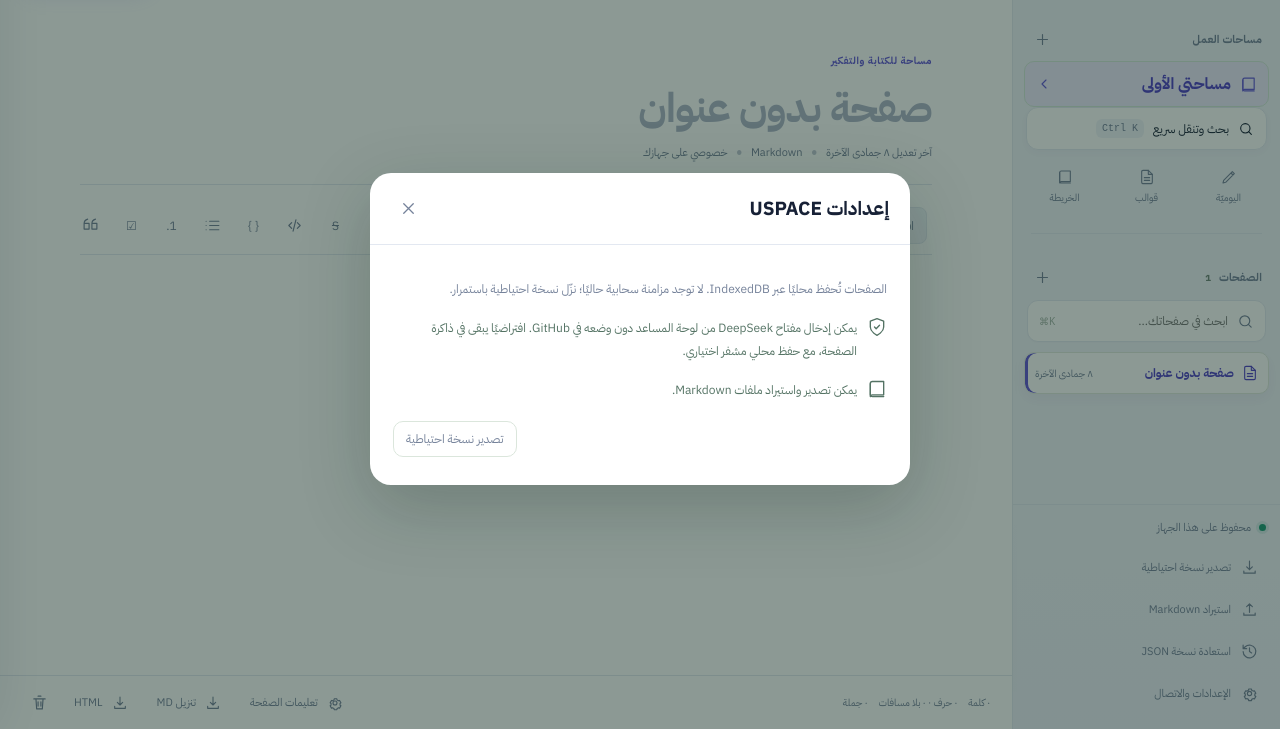
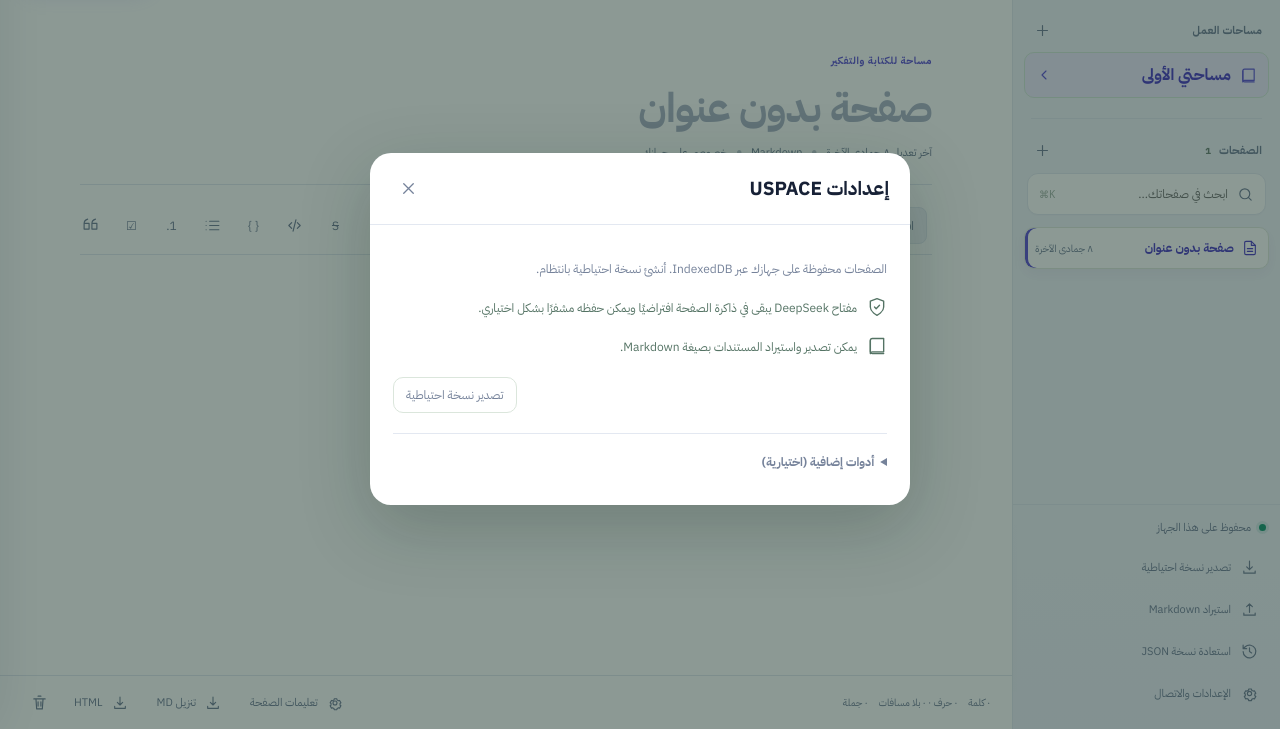
Before and after one commit to Meshal515/MMW, a website with bundled scripts: page uspace/index.html in a window 1280 px wide. Both pictures are taken after a click on the button "الإعدادات والاتصال". Shown: the part 71-800 px from the top of the page. Built offline with nearby package versions, Linux system fonts and the light colour scheme.

Commit message:
fix(uspace): restore the original simple sidebar
* fix(uspace): restore minimal sidebar and move advanced knowledge tools into Settings

* test(uspace): enforce clean classic sidebar while retaining advanced tools under settings

* style(uspace): restore compact classic sidebar spacing and discreet advanced settings section

* test(uspace): align sidebar contract with restored compact layout

```diff
--- a/uspace/src/main.js
+++ b/uspace/src/main.js
@@ -54,19 +54,9 @@ function renderShell(){
     <div class="brand"><div class="brand-mark" aria-label="USPACE"><img class="brand-logo" src="/icons/icon.svg" alt="شعار USPACE الثابت" width="42" height="42"/></div><div class="brand-title"><b>USPACE</b><span>YOUR KNOWLEDGE STUDIO · v0.4</span></div><button type="button" class="icon-btn mobile-close" id="close-sidebar" title="إغلاق المكتبة" aria-label="إغلاق المكتبة">${icon('close')}</button></div>
     <div class="workspace-label">مساحات العمل <button class="icon-btn small" id="add-space" title="إنشاء مساحة">${icon('plus',17)}</button></div>
     <div id="spaces-list" class="spaces-list"></div>
-    <div class="sidebar-utility" aria-label="أدوات المعرفة">
-      <button type="button" class="quick-launch" id="quick-switch-btn">${icon('search',16)} بحث وتنقل سريع <span>Ctrl K</span></button>
-      <div class="sidebar-quick-row">
-        <button type="button" id="daily-note-btn" title="إنشاء أو فتح مذكّرة اليوم">${icon('edit',16)} اليوميّة</button>
-        <button type="button" id="templates-btn" title="مستند من قالب">${icon('file',16)} قوالب</button>
-        <button type="button" id="graph-btn" title="خريطة الروابط">${icon('book',16)} الخريطة</button>
-      </div>
-    </div>
     <div class="sidebar-separator"></div>
     <div class="pages-head"><span>الصفحات <b id="page-count">0</b></span><button class="icon-btn small" id="add-page" title="صفحة جديدة">${icon('plus',17)}</button></div>
     <label class="search-wrap">${icon('search',17)}<input id="search" type="search" placeholder="ابحث في صفحاتك..." autocomplete="off" aria-label="البحث في الصفحات"/><span>⌘K</span></label>
-    <div id="favorite-list" class="favorites-list" aria-label="الصفحات المثبتة"></div>
-    <div id="recent-list" class="recent-list" aria-label="الصفحات الأخيرة"></div>
     <div class="pages-list" id="pages-list"></div>
     <div class="sidebar-foot"><div class="local-status"><span class="local-dot"></span>محفوظ على هذا الجهاز</div><button class="sidebar-action" id="backup-btn">${icon('download',17)} تصدير نسخة احتياطية</button><button class="sidebar-action" id="import-btn">${icon('upload',17)} استيراد Markdown</button><button class="sidebar-action" id="restore-backup-btn">${icon('history',17)} استعادة نسخة JSON</button><button class="sidebar-action" id="settings-btn">${icon('settings',17)} الإعدادات والاتصال</button></div>
   </aside>
@@ -167,14 +157,10 @@ function renderNav(){
  s.innerHTML=state.spaces.map(sp=>'<button type="button" data-space="'+sp.id+'" class="space-option'+(sp.id===state.activeSpace?' selected':'')+'"><span class="space-icon">'+icon('book',17)+'</span><span>'+escapeHtml(sp.name)+'</span>'+(sp.id===state.activeSpace?icon('chevron',16):'')+'</button>').join('');
  const term=state.search.trim();
  const currentPages=state.pages.filter(p=>p.spaceId===state.activeSpace);
- const shown=rankPages(state.pages,term,term?null:state.activeSpace);
+ const shown=rankPages(state.pages,term,state.activeSpace);
  $('#page-count').textContent=term?shown.length:currentPages.length;
  const pageRow=p=>'<button type="button" data-page="'+p.id+'" class="page-option'+(p.id===state.activePage?' active':'')+'" title="'+escapeHtml(p.title||'بدون عنوان')+'"><span class="page-line">'+(p.favorite?'★ ':icon('file',16))+'<span class="page-item-title">'+escapeHtml(p.title||'صفحة بدون عنوان')+'</span></span><span class="page-date">'+fmtDate(p.updatedAt)+'</span></button>';
  $('#pages-list').innerHTML=shown.length?shown.map(pageRow).join(''):'<p class="empty-nav">لا توجد صفحات مطابقة.</p>';
- const favorites=currentPages.filter(p=>p.favorite).sort((a,b)=>(b.updatedAt||0)-(a.updatedAt||0)).slice(0,6);
- $('#favorite-list').innerHTML=favorites.length?'<div class="nav-section-title">★ المفضلة</div>'+favorites.map(pageRow).join(''):'';
- const recent=currentPages.filter(p=>p.id!==state.activePage&&!p.favorite).sort((a,b)=>(b.updatedAt||0)-(a.updatedAt||0)).slice(0,3);
- $('#recent-list').innerHTML=recent.length?'<div class="nav-section-title">مؤخرًا</div>'+recent.map(pageRow).join(''):'';
  $('#crumb-space').textContent=getSpace()?.name||'مساحتي';
 }
 function currentDocumentBody(){
@@ -529,7 +515,13 @@ function openQuickSwitcher(){
  }});
 }
 function pageInstructions(){const p=getPage();const space=getSpace();showDialog('تعليمات الصفحة',`<p class="dialog-description">تُرسل هذه التعليمات مع طلبات الذكاء الاصطناعي لهذه الصفحة فقط. ضع أسلوبك أو قواعد الرواية هنا.</p><label class="field-label" for="space-instructions">تعليمات المساحة (تنطبق على كل صفحاتها)</label><textarea id="space-instructions" class="dialog-textarea" placeholder="مثال: لا تختلق أي معلومة، حافظ على جميع قرارات المشروع...">${escapeHtml(space.instructions||'')}</textarea><label class="field-label" for="page-instructions">تعليمات خاصة بهذه الصفحة</label><textarea id="page-instructions" class="dialog-textarea" placeholder="مثال: لا تغير الحوارات، راجع تسلسل الأحداث...">${escapeHtml(p.instructions||'')}</textarea><div class="dialog-actions"><button id="instructions-save" class="run-btn">حفظ التعليمات</button></div>`,{onOpen:()=>$('#instructions-save').onclick=async()=>{space.instructions=$('#space-instructions').value.slice(0,1500);p.instructions=$('#page-instructions').value.slice(0,1500);await Promise.all([put('spaces',{...space}),put('pages',{...p})]);closeDialog();toast('تم حفظ التعليمات');}});}
-function settings(){showDialog('إعدادات USPACE',`<p class="dialog-description">الصفحات تُحفظ محليًا عبر IndexedDB. لا توجد مزامنة سحابية حاليًا؛ نزّل نسخة احتياطية باستمرار.</p><div class="info-row">${icon('shield',20)}<span>يمكن إدخال مفتاح DeepSeek من لوحة المساعد دون وضعه في GitHub. افتراضيًا يبقى في ذاكرة الصفحة، مع حفظ محلي مشفر اختياري.</span></div><div class="info-row">${icon('book',20)}<span>يمكن تصدير واستيراد ملفات Markdown.</span></div><div class="dialog-actions"><button class="quiet-btn bordered" id="export-backup-modal">تصدير نسخة احتياطية</button></div>`,{onOpen:()=>$('#export-backup-modal').onclick=()=>{closeDialog();backup();}});}
+function settings(){showDialog('إعدادات USPACE',`<p class="dialog-description">الصفحات محفوظة على جهازك عبر IndexedDB. أنشئ نسخة احتياطية بانتظام.</p><div class="info-row">${icon('shield',20)}<span>مفتاح DeepSeek يبقى في ذاكرة الصفحة افتراضيًا ويمكن حفظه مشفرًا بشكل اختياري.</span></div><div class="info-row">${icon('book',20)}<span>يمكن تصدير واستيراد المستندات بصيغة Markdown.</span></div><div class="dialog-actions"><button class="quiet-btn bordered" id="export-backup-modal">تصدير نسخة احتياطية</button></div><details class="settings-tools"><summary>أدوات إضافية (اختيارية)</summary><div class="settings-tool-actions"><button type="button" class="quiet-btn bordered" id="settings-quick">بحث سريع</button><button type="button" class="quiet-btn bordered" id="settings-daily">مذكرة اليوم</button><button type="button" class="quiet-btn bordered" id="settings-templates">القوالب</button><button type="button" class="quiet-btn bordered" id="settings-graph">خريطة المعرفة</button></div></details>`,{onOpen:()=>{
+ $('#export-backup-modal').onclick=()=>{closeDialog();backup();};
+ $('#settings-quick').onclick=()=>{closeDialog();openQuickSwitcher();};
+ $('#settings-daily').onclick=()=>{closeDialog();createDailyNote().catch(e=>toast(e.message,'error'));};
+ $('#settings-templates').onclick=()=>{closeDialog();showTemplates();};
+ $('#settings-graph').onclick=()=>{closeDialog();showGraph();};
+ }});}
 function download(name,content,type='text/plain;charset=utf-8'){
  const url=URL.createObjectURL(new Blob([content],{type}));const a=document.createElement('a');a.href=url;a.download=name;document.body.append(a);a.click();a.remove();setTimeout(()=>URL.revokeObjectURL(url),1500);
 }
@@ -741,14 +733,8 @@ function bind(){
  $('#add-page').onclick=()=>addPage().catch(e=>toast(e.message,'error'));
  $('#spaces-list').onclick=e=>{const el=e.target.closest('[data-space]');if(el)activateSpace(el.dataset.space).catch(err=>toast(err.message,'error'));};
  $('#pages-list').onclick=e=>{const el=e.target.closest('[data-page]');if(el)activatePage(el.dataset.page).catch(err=>toast(err.message,'error'));};
- $('#favorite-list').onclick=e=>{const el=e.target.closest('[data-page]');if(el)activatePage(el.dataset.page).catch(err=>toast(err.message,'error'));};
- $('#recent-list').onclick=e=>{const el=e.target.closest('[data-page]');if(el)activatePage(el.dataset.page).catch(err=>toast(err.message,'error'));};
  $('#favorite-btn').onclick=()=>toggleFavoritePage().catch(e=>toast(e.message,'error'));
  $('#theme-btn').onclick=()=>setTheme(document.documentElement.dataset.theme==='dark'?'light':'dark');
- $('#quick-switch-btn').onclick=openQuickSwitcher;
- $('#daily-note-btn').onclick=()=>createDailyNote().catch(e=>toast(e.message,'error'));
- $('#templates-btn').onclick=showTemplates;
- $('#graph-btn').onclick=showGraph;
  setTheme(localStorage.getItem('uspace-theme'));
  $('#editor').oninput=()=>{
    if(state.sourceMode&&!state.sourceEdited&&getPage()?.richDoc){snapshot().catch(e=>toast(e.message,'error'));}
--- a/uspace/src/style.css
+++ b/uspace/src/style.css
@@ -678,3 +678,20 @@ html[data-theme="dark"] .page-meta,html[data-theme="dark"] .count-line,html[data
   .sidebar .pages-list{overflow-y:auto;overscroll-behavior:contain}
   .scrim.show{background:rgba(13,18,39,.48)}
 }
+
+/* Restored classic USPACE sidebar: simple workspace > pages > search > backup. */
+.sidebar .sidebar-separator{margin:20px 18px 16px}
+.sidebar .pages-head{margin-top:2px}
+.sidebar .search-wrap{margin-top:1px;margin-bottom:12px}
+.sidebar .pages-list{flex:1 1 auto;min-height:90px;overflow-y:auto;padding-bottom:12px}
+.sidebar .sidebar-foot{margin-top:auto;flex:none;border-top:1px solid var(--studio-border)}
+.sidebar .workspace-label{margin-top:4px}
+.settings-tools{border-top:1px solid var(--studio-border);padding-top:13px;margin-top:20px}
+.settings-tools summary{cursor:pointer;color:var(--studio-muted);font-size:12px;font-weight:650;padding:6px 0}
+.settings-tool-actions{display:grid;grid-template-columns:repeat(2,minmax(0,1fr));gap:8px;margin-top:10px}
+.settings-tool-actions button{white-space:normal;min-height:39px}
+@media(max-width:719px){
+ .sidebar .sidebar-separator{margin:16px 16px 13px}
+ .sidebar .pages-list{min-height:110px}
+ .sidebar .sidebar-foot{padding-bottom:max(16px,env(safe-area-inset-bottom))}
+}
```
Also changed, not shown: uspace/tests/sidebar.test.js (+2 -2 lines), uspace/tests/studio.test.js (+16 -1 lines).
